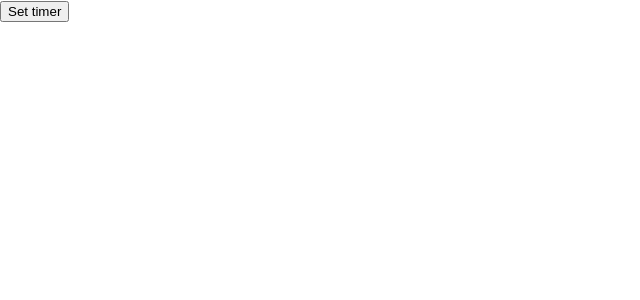
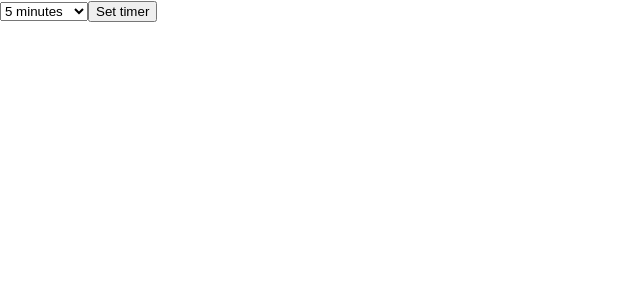
Before and after one commit to martinmortier/takeabreak, a React (Create React App) app: page / in a window 1280 px wide. Shown: the top 300 px of the page, without its empty margins (0-640 px from the left). Built offline with nearby package versions, Linux system fonts and the light colour scheme.

Commit message:
Changing runtime event method for "onChanged" from background.js

```diff
--- a/src/App.tsx
+++ b/src/App.tsx
@@ -1,17 +1,37 @@
-import React from 'react';
-import './App.css';
+import React, { ChangeEvent, useState } from "react";
+import "./App.css";
+function App() {
+  const [time, setTime] = useState<number>(50000);
 
-function App() {
+  const startTimer = (time: number): void => {
+    const startTimerNotification = true;
+    chrome.storage.sync.set({
+      startTimerNotification: startTimerNotification,
+      time: time,
+    });
+  };
 
-  const setTimer = (): void => {
-    const startTimerNotification = true
-    chrome.storage.sync.set({startTimerNotification: startTimerNotification})
-    chrome.runtime.reload()
-  }
+  const handleChange = (e: React.ChangeEvent<HTMLSelectElement>) => {
+    const number = Number(e.target.value);
+    setTime(number);
+  };
+
+  const handleSubmit = (e: React.FormEvent<HTMLFormElement>) => {
+    e.preventDefault();
+    startTimer(time);
+  };
 
   return (
     <div>
-      <button onClick={() => setTimer()}>Set timer</button>
+      <form onSubmit={(e) => handleSubmit(e)}>
+        <select value={time} onChange={(e) => handleChange(e)}>
+          <option value="50000">5 minutes</option>
+          <option value="150000">15 minutes</option>
+          <option value="300000">30 minutes</option>
+          <option value="600000">1 hours</option>
+        </select>
+        <button type="submit">Set timer</button>
+      </form>
     </div>
   );
 }
```
Also changed, not shown: public/background.js (+4 -4 lines).
